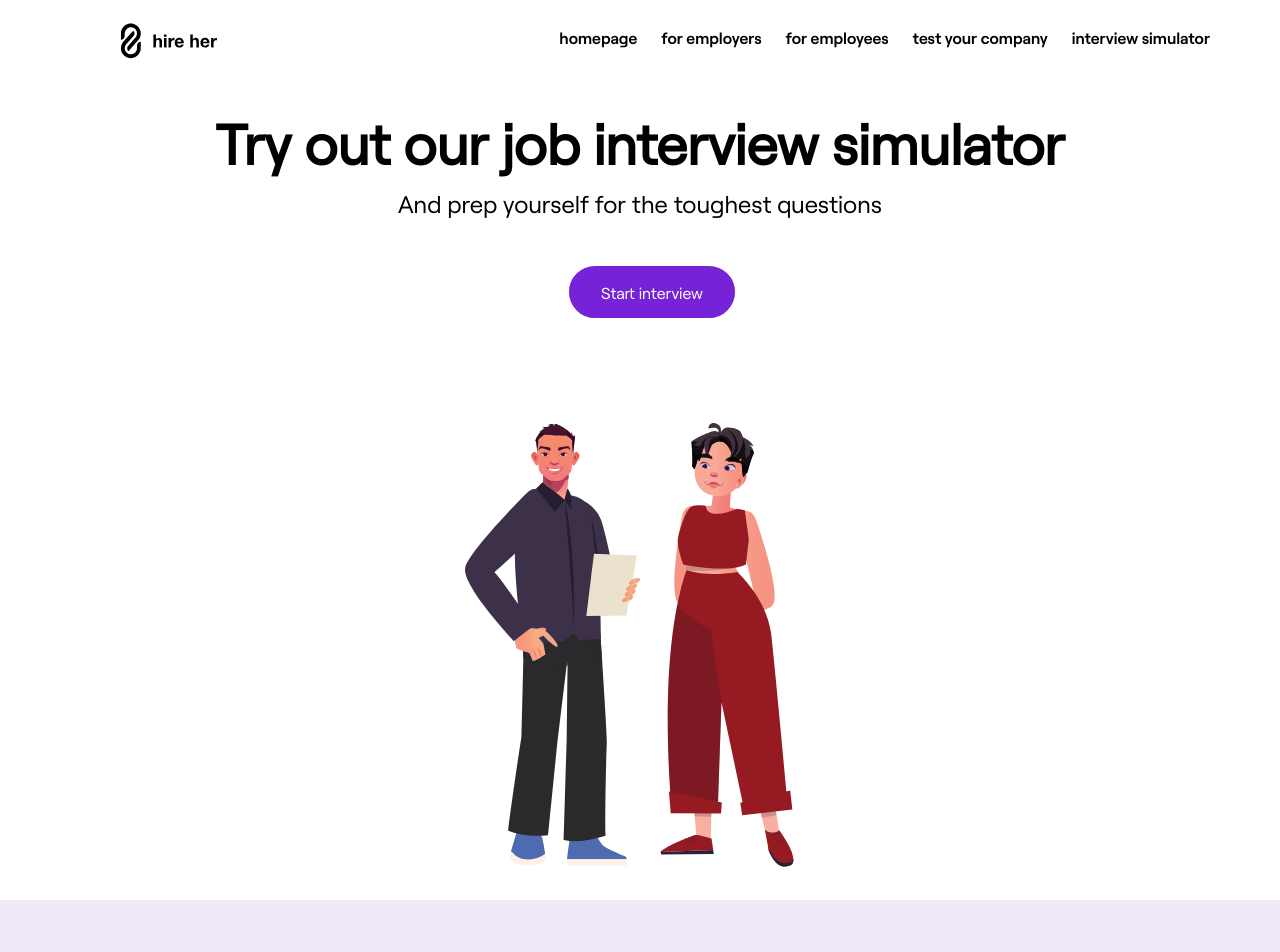
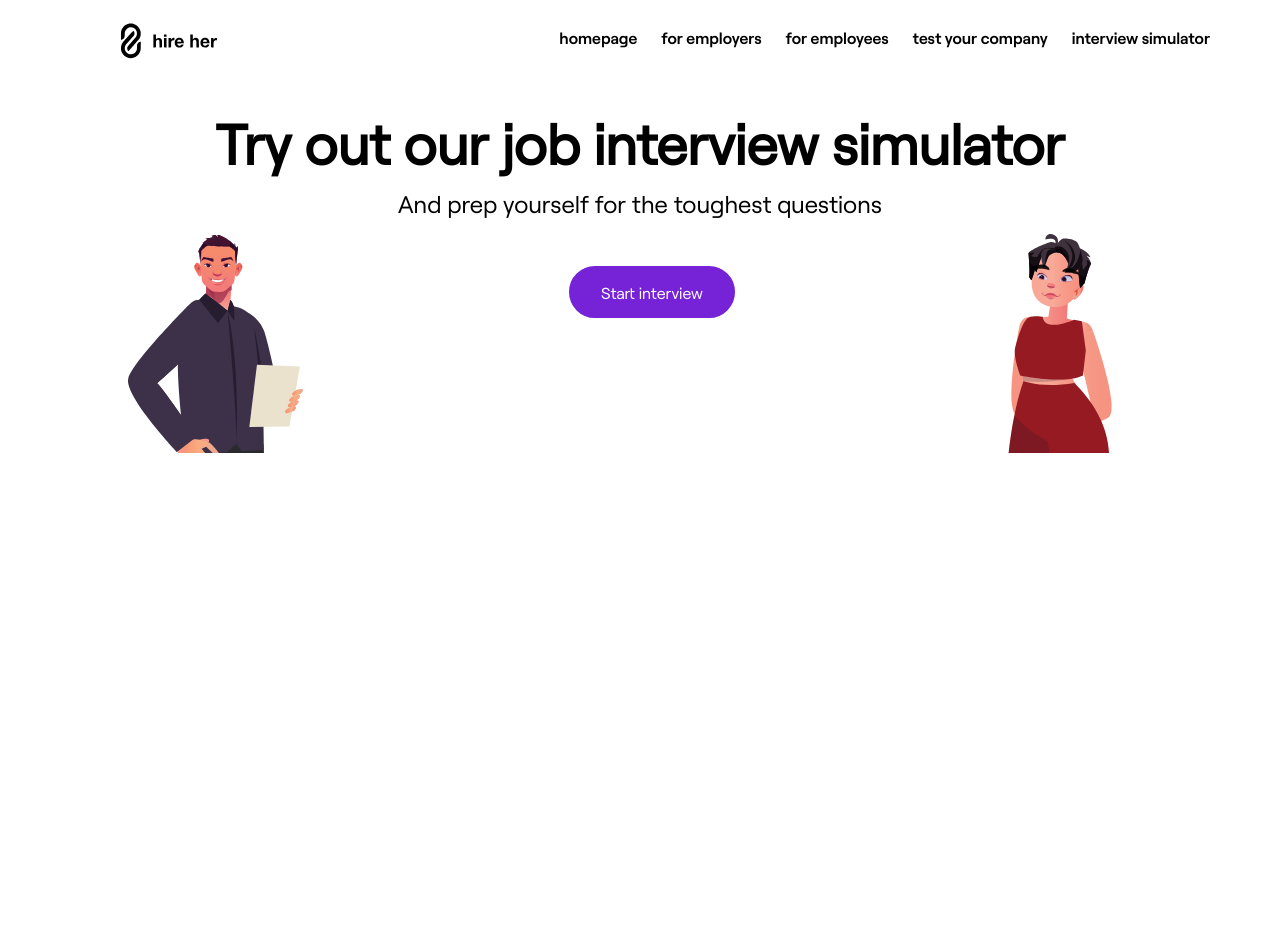
Before and after one commit to s0lena/hire-her, a React (Vite) app: page /interview in a window 1280 px wide. Shown: the top 952 px of the page. After the commit the page ends 800 px from the top, so only its background shows below. Built offline with nearby package versions, Linux system fonts and the light colour scheme.

Commit message:
interview simulator - add tail to bubbles , add animation

```diff
--- a/src/components/App/index.jsx
+++ b/src/components/App/index.jsx
@@ -1,16 +1,19 @@
 import React from 'react';
-import { Outlet } from 'react-router-dom';
+import { Outlet, useLocation } from 'react-router-dom';
 import { Footer } from '../Footer';
 import { RouterProvider, Link } from 'react-router-dom';
 import { Header } from '../Header';
 import { Hero } from '../Hero';
 
 export const App = () => {
+  const location = useLocation();
+  const showFooter = location.pathname !== '/interview';
+
   return (
     <>
       <Header />
       <Outlet />
-      <Footer />
+      {showFooter && <Footer />}
     </>
   );
 };
--- a/src/components/Header/index.jsx
+++ b/src/components/Header/index.jsx
@@ -18,7 +18,9 @@ export const Header = () => {
 
   return (
     <header>
-      <Link to='/'><img className="logo" src="/logo.svg"/></Link>
+      <Link to="/">
+        <img className="logo" src="/logo.svg" />
+      </Link>
       <button className="hamburger" onClick={toggleMenu}>
         ☰
       </button>
--- a/src/components/Header/style.css
+++ b/src/components/Header/style.css
@@ -45,6 +45,7 @@ a.active {
     display: none;
 }
 
+
 @media (max-width: 360px) {
     .hamburger {
         display: block;
--- a/src/components/InterviewBubble/style.css
+++ b/src/components/InterviewBubble/style.css
@@ -14,7 +14,7 @@
 
 .hr-question img {
   position: absolute;
-  bottom: -180px;
+  bottom: -20px;
   width: 99px;
   left: -50px;
 }
@@ -33,7 +33,12 @@
   align-items: center;
   padding: 15px;
   margin-bottom: 10px;
-    position:relative;
+  position: relative;
+}
+
+
+.woman-reply-selected {
+  position: relative;
 }
 
 .woman-reply:hover {
@@ -47,16 +52,18 @@
 
 .woman-reply-selected:hover {
   background-color: #E1CEF6;
-    border:none;
+  border: none;
 }
 
 .woman-reply-selected img {
   position: absolute;
-    bottom: -190px;
+  bottom: -20px;
   width: 99px;
-    right: -40px;
+  right: -45px;
 }
 
-  .woman-reply-selected img .tail {
+
+
+/* .woman-reply-selected img .tail {
     height:116px;
-  }
+  } */
--- a/src/pages/Interview/index.jsx
+++ b/src/pages/Interview/index.jsx
@@ -5,6 +5,7 @@ import { motion, useAnimation } from 'framer-motion';
 import { InterviewBubble } from '../../components/InterviewBubble';
 import { InterviewAnswerForm } from '../../components/InterviewAnswerForm';
 import { InterviewEntry } from '../../components/InterveiwEntry';
+import { Footer } from '../../components/Footer';
 
 const STATUS_INITIAL = 'initial';
 const STATUS_SHOW_RESPONSES = 'showResponses';
@@ -19,7 +20,7 @@ export const Interview = () => {
   const [responses, setResponses] = useState([]);
   const [currentResponses, setCurrentResponses] = useState([]);
   const currentEntry = InterviewData[responses.length];
-  const [maxScrollY, setMaxScrollY] = useState(0);
+  const [isFixed, setIsFixed] = useState(false);
 
   const handleResponseSelected = (index) => {
     const newResponses = [...currentResponses, index];
@@ -66,9 +67,8 @@ export const Interview = () => {
   }
 
   const handleScroll = () => {
+    if (!isFixed) {
       const currentScrollY = window.scrollY;
-    if (currentScrollY > maxScrollY) {
-      setMaxScrollY(currentScrollY);
       animation1.start({ y: currentScrollY / 2 });
       animation2.start({ y: currentScrollY / 2 });
     }
@@ -76,8 +76,8 @@ export const Interview = () => {
 
   useEffect(() => {
     if (interviewStatus === STATUS_SHOW_RESPONSES) {
-      animation1.start({ x: '-30vw', y: 0 }); // Move the man image to the left side
-      animation2.start({ x: '30vw', y: 0 }); // Move the woman image to the right side
+      animation1.start({ x: '-10vw', y: 0 }).then(() => setIsFixed(true)); // Move the man image to the left side and fix it
+      animation2.start({ x: '10vw', y: 0 }).then(() => setIsFixed(true)); // Move the woman image to the right side and fix it
       window.addEventListener('scroll', handleScroll);
       return () => {
         window.removeEventListener('scroll', handleScroll);
@@ -95,21 +95,39 @@ export const Interview = () => {
             Start interview
           </button>
         </a>
-        <div className="interview-characters-container">
+        <div
+          className={`interview-characters-container ${
+            interviewStatus === 'showResponses' ? 'fixed' : ''
+          }`}
+        >
+          <div className="character-wrapper man">
             <motion.img
               src="/man.svg"
               alt="man"
               initial={{ x: '0vw', opacity: 1 }}
               animate={animation1}
               transition={{ duration: 1.5, delay: 0.1, ease: 'easeInOut' }}
+              style={{
+                position: isFixed ? 'fixed' : 'absolute',
+                left: '10vw',
+                top: isFixed ? '10vh' : '20vh',
+              }}
             />
+          </div>
+          <div className="character-wrapper woman">
             <motion.img
               src="/woman.svg"
               alt="woman"
               initial={{ x: '0vw', opacity: 1 }}
               animate={animation2}
               transition={{ duration: 1.5, delay: 0.1, ease: 'easeInOut' }}
+              style={{
+                position: isFixed ? 'fixed' : 'absolute',
+                right: '10vw',
+                top: isFixed ? '10vh' : '20vh',
+              }}
             />
+          </div>
           {/* <div className="characters-static">
             <img src="/man.svg" alt="man" className="character-static" />
             <img src="/woman.svg" alt="woman" className="character-static" />
--- a/src/pages/Interview/style.css
+++ b/src/pages/Interview/style.css
@@ -5,6 +5,7 @@
     align-items: center;
     margin: 0;
     position: relative;
+    overflow: hidden;
 }
 
 .container-interview-simulator h1 {
@@ -55,6 +56,7 @@
 .interview-characters-container img {
     height: 444px;
     width: 175px;
+    position: relative;
 }
 
 .characters-static {
```
Also changed, not shown: public/shadow-man.svg (added), public/shadow-woman.svg (added). Lines whose indentation alone changed are shown as unchanged.
